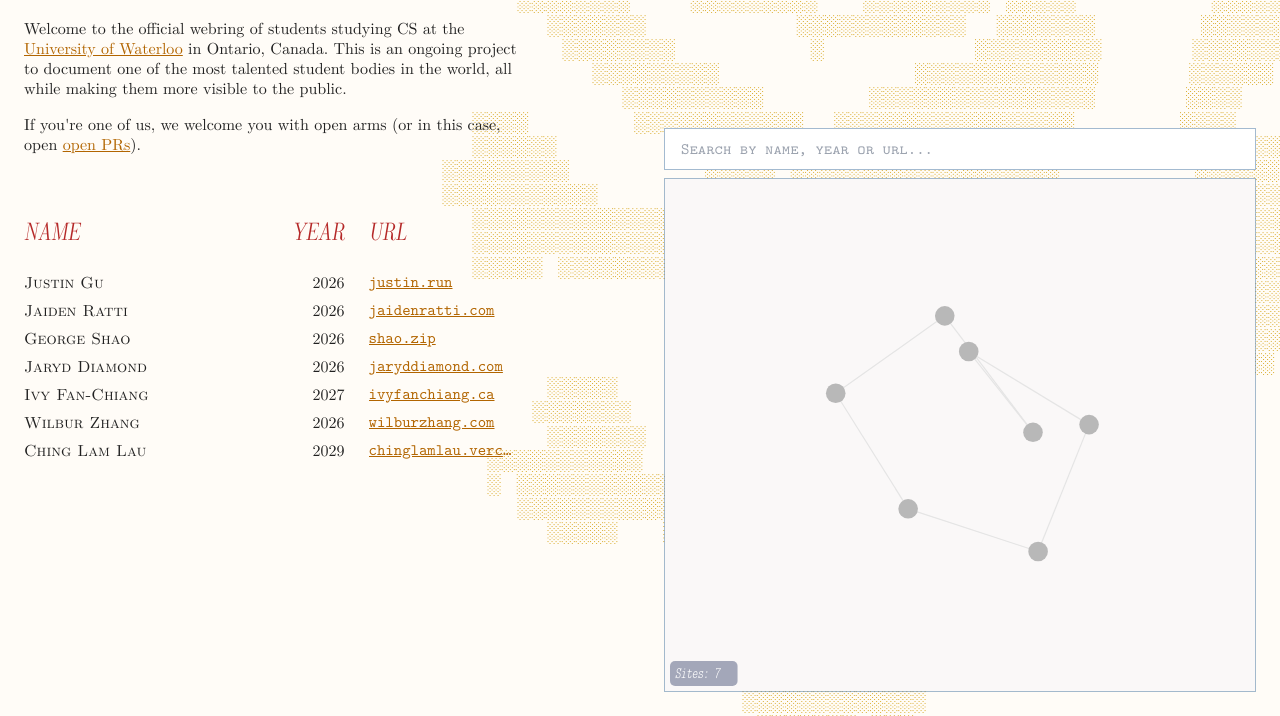
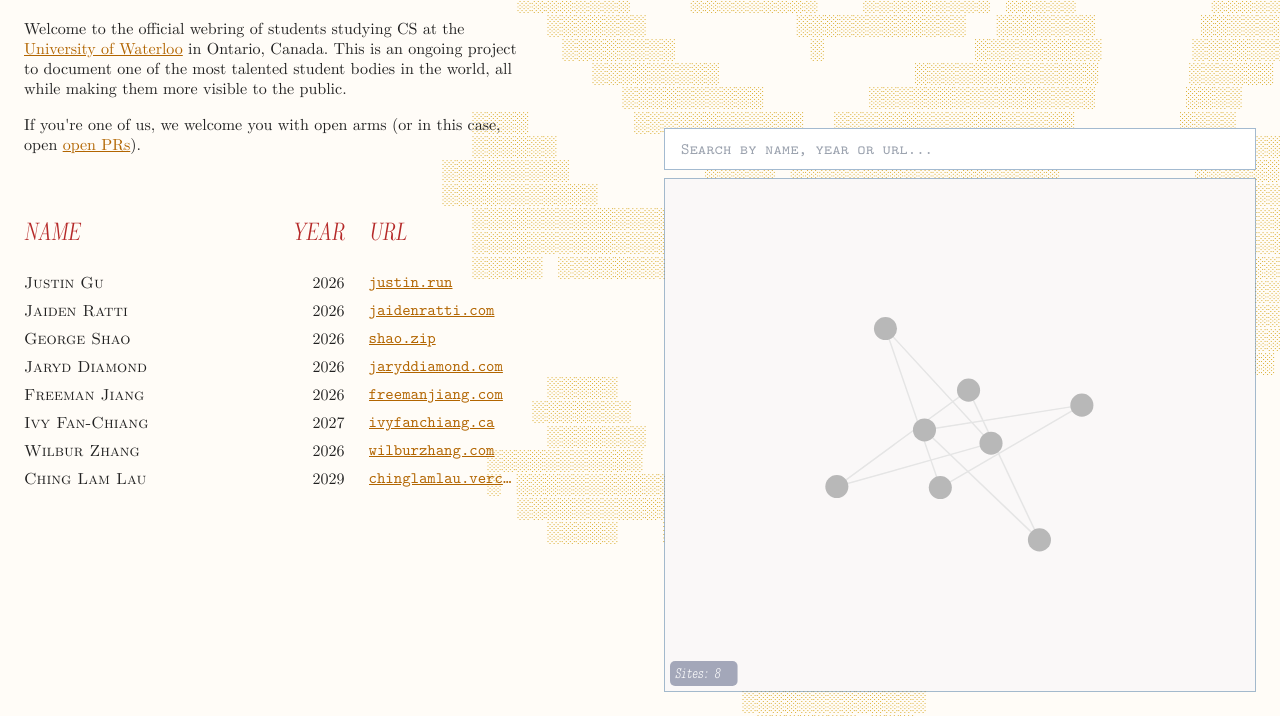
Before and after one commit to kj3moraes/scholaring, a website: page index.html in a window 1280 px wide. Shown: the part 84-800 px from the top of the page. Drawn offline with nearby package versions, Linux system fonts and the light colour scheme.

Commit message:
add freemanjiang.com

```diff
--- a/index.html
+++ b/index.html
@@ -64,6 +64,11 @@
           "website": "https://jaryddiamond.com"
         },
         {
+          "name": "Freeman Jiang",
+          "year": 2026,
+          "website": "https://www.freemanjiang.com"
+        },
+        {
           "name": "Ivy Fan-Chiang",
           "year": 2027,
           "website": "https://ivyfanchiang.ca"
@@ -79,6 +84,7 @@
           "year": 2029,
           "website": "https://chinglamlau.vercel.app/"
         },
+
         // ↑ ADD YOUR SITE ABOVE ↑
         // https://github.com/JusGu/uwatering
       ]
```
